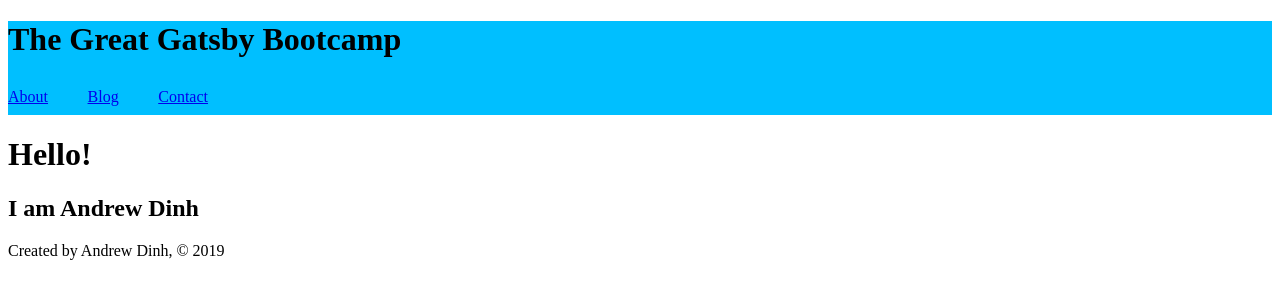
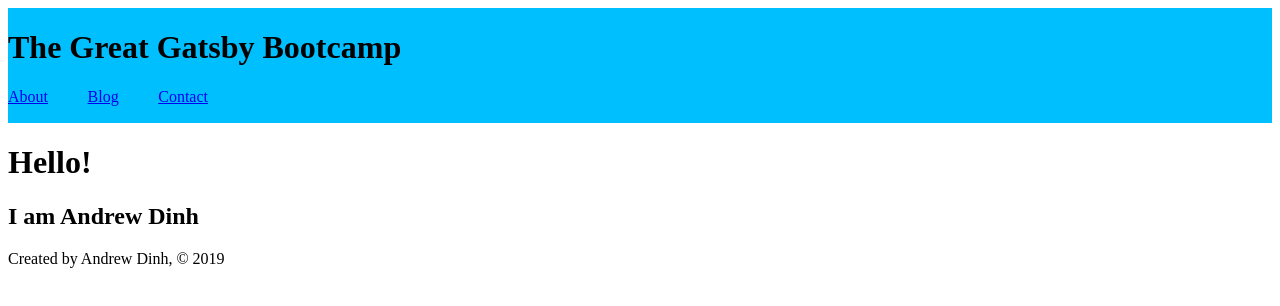
Before and after one commit to andrewtdinh/gatsby-bootcamp, a Gatsby site: page / in a window 1280 px wide. Built offline with nearby package versions, Linux system fonts and the light colour scheme; Gatsby itself is replaced by a stand-in of ours.

Commit message:
Modify header to make it look good

```diff
--- a/src/components/header.js
+++ b/src/components/header.js
@@ -4,14 +4,17 @@ import { Link }  from 'gatsby';
 const Header = () => {
   return (
     <header style={{
-      backgroundColor: "deepskyblue"
+      display: "flex",
+      flexDirection: "column",
+      backgroundColor: "deepskyblue",
+      alignContent: "center"
     }}>
       <h1>The Great Gatsby Bootcamp</h1>
       <div style={{
         display: "flex",
         flexDirection: "row",
         justifyContent: "space-between",
-        alignItems: "center",
+        alignItems: "flex-start",
         width: "200px",
         height: "35px"
       }}>
```
